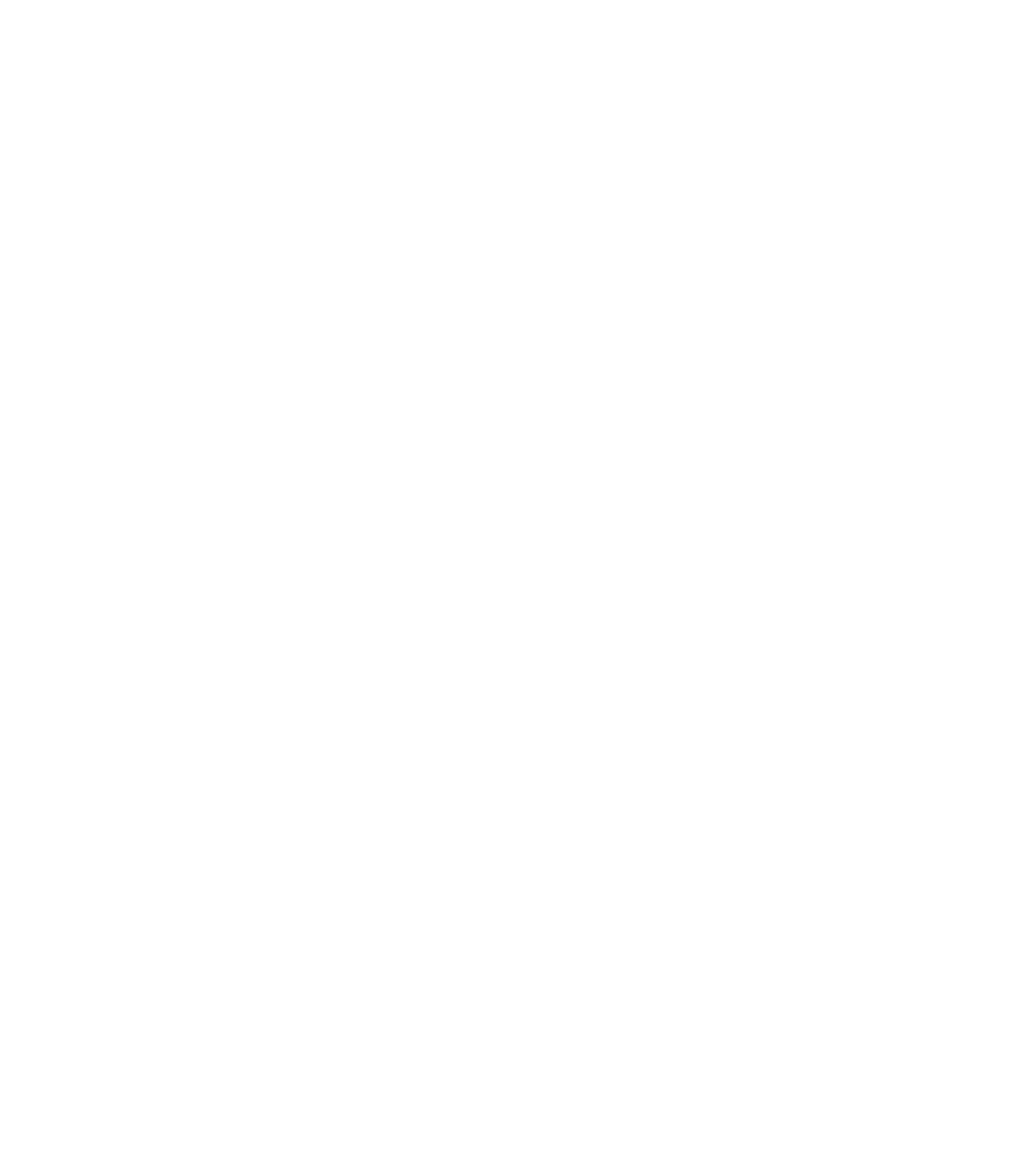
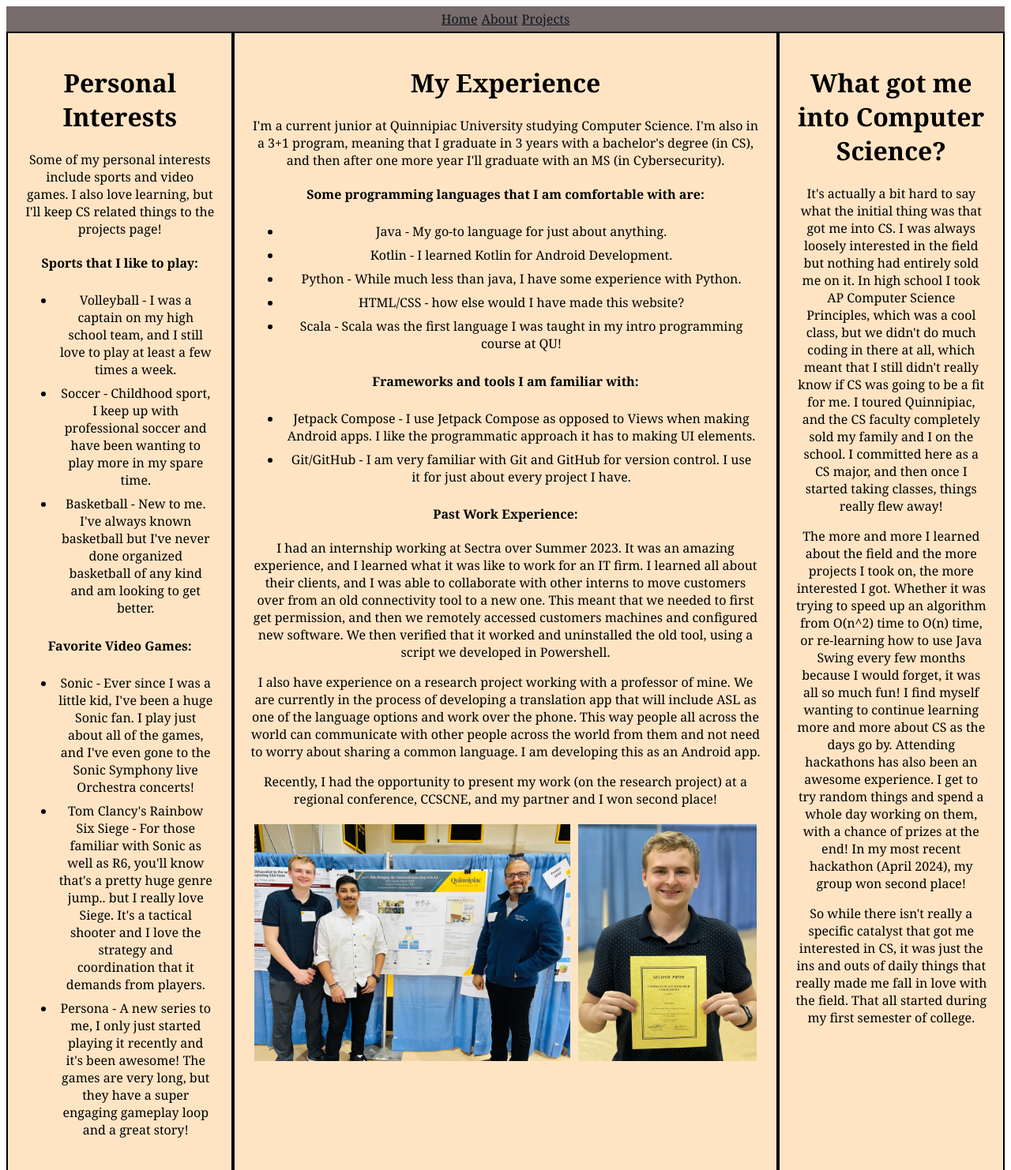
Before and after one commit to PeterZegarek/PeterZegarek.github..io, a plain HTML site: page about.html in a window 1280 px wide. Shown: the top 1482 px of the page at 79% size. Before the commit the page ends 800 px from the top, so only its background shows below. Drawn offline with Linux system fonts and the light colour scheme.

Commit message:
Added the about page

```diff
--- a/about.html
+++ b/about.html
@@ -0,0 +1,91 @@
+<html>
+    <head>
+        <title>My personal website</title>
+        <link type="text/css" href="main.css" rel="stylesheet"/>
+    </head>
+
+    <body>
+        <div class="navbar">
+            <!-- gggg -->
+            <a class="nav-option" href="index.html">Home</a>
+            <a class="nav-option" href="about.html">About</a>
+            <a class="nav-option" href="projects.html">Projects</a>
+        </div>
+        <!-- Div of 3 divs that will each be a column -->
+        <div class = "split-section">
+            <!-- First section -->
+            <div class = "column">
+                <h1>Personal Interests</h1>
+                <p>Some of my personal interests include sports and video games. I also love learning, but I'll keep CS related things to the projects page!</p>
+                <h4>Sports that I like to play:</h4>
+                <ul>
+                    <li>Volleyball - I was a captain on my high school team, and I still love to play at least a few times a week.</li>
+                    <li>Soccer - Childhood sport, I keep up with professional soccer and have been wanting to play more in my spare time.</li>
+                    <li>Basketball - New to me. I've always known basketball but I've never done organized basketball of any kind and am looking to get better.</li>
+                </ul>
+
+                <h4>Favorite Video Games:</h4>
+                <ul>
+                    <li>Sonic - Ever since I was a little kid, I've been a huge Sonic fan. I play just about all of the games, and I've even gone to the Sonic Symphony live Orchestra concerts!</li>
+                    <li>Tom Clancy's Rainbow Six Siege - For those familiar with Sonic as well as R6, you'll know that's a pretty huge genre jump.. but I really love Siege. It's a tactical shooter and I love the strategy and coordination that it demands from players.</li>
+                    <li>Persona - A new series to me, I only just started playing it recently and it's been awesome! The games are very long, but they have a super engaging gameplay loop and a great story!</li>
+                </ul>
+                <!-- Could probably put some photos down here. One with johnny, one of volleyball -->
+
+            </div>
+            <!-- Second section -->
+            <div class = "column">
+                <h1>My Experience</h1>
+                <p>I'm a current junior at Quinnipiac University studying Computer Science. I'm also in a 3+1 program, meaning that I graduate in 3 years with a bachelor's degree (in CS), and then after one more year I'll graduate with an MS (in Cybersecurity).</p>
+                <h4>Some programming languages that I am comfortable with are:</h4>
+                <ul>
+                    <li>Java - My go-to language for just about anything.</li>
+                    <li>Kotlin - I learned Kotlin for Android Development.</li>
+                    <li>Python - While much less than java, I have some experience with Python.</li>
+                    <li>HTML/CSS - how else would I have made this website?</li>
+                    <li>Scala - Scala was the first language I was taught in my intro programming course at QU!</li>
+                </ul>
+                <h4>Frameworks and tools I am familiar with:</h4>
+                <ul>
+                    <li>Jetpack Compose - I use Jetpack Compose as opposed to Views when making Android apps. I like the programmatic approach it has to making UI elements.</li>
+                    <li>Git/GitHub - I am very familiar with Git and GitHub for version control. I use it for just about every project I have.</li>
+                </ul>
+                <h4>Past Work Experience:</h4>
+                <p>I had an internship working at Sectra over Summer 2023. It was an amazing experience, and I learned what it was like to work for an IT firm. I learned all about their clients, and I was able to collaborate with other interns to move customers over
+                    from an old connectivity tool to a new one. This meant that we needed to first get permission, and then we remotely accessed customers machines and configured new software. We then verified that it worked and uninstalled the old
+                    tool, using a script we developed in Powershell.
+                </p>
+                <p>I also have experience on a research project working with a professor of mine. We are currently in the process of developing a translation app that will include ASL as one of the language options
+                    and work over the phone. This way people all across the world can communicate with other people across the world from them and not need to worry about sharing a common language. I am developing this
+                    as an Android app.
+                </p>
+                <p>Recently, I had the opportunity to present my work (on the research project) at a regional conference, CCSCNE, and my partner and I won second place!</p>
+                <div class = "split-section">
+                    <!-- Put the two pictures side by side -->
+                    <img src="CCSCNEPOSTER.jpg" alt = "A photo of me, my research partner, and our advisor standing by our research poster.">
+                    <img src="CCSCNEPRIZE.jpg" alt = "A photo of me with my second place prize.">
+
+                </div>
+
+            </div>
+            <!-- Third section -->
+            <div class = "column">
+                <h1>What got me into Computer Science?</h1>
+                <p>It's actually a bit hard to say what the initial thing was that got me into CS. I was always loosely interested in the field but nothing had entirely sold me on it.
+                    In high school I took AP Computer Science Principles, which was a cool class, but we didn't do much coding in there at all, which meant that I still didn't really know if CS
+                    was going to be a fit for me. I toured Quinnipiac, and the CS faculty completely sold my family and I on the school. I committed here as a CS major, and then once I started taking classes,
+                    things really flew away!
+                 </p>
+                 <p>The more and more I learned about the field and the more projects I took on, the more interested I got.
+                    Whether it was trying to speed up an algorithm from O(n^2) time to O(n) time, or re-learning how to use Java Swing every few months because I would forget, it was all so much fun!
+                    I find myself wanting to continue learning more and more about CS as the days go by. Attending hackathons has also been an awesome experience. I get to try random things and spend a whole day working on them, with a chance of prizes at the end!
+                    In my most recent hackathon (April 2024), my group won second place!
+                 </p>
+                 <p>
+                    So while there isn't really a specific catalyst that got me interested in CS, it was just the ins and outs of daily things that really made me fall in love with the field.
+                    That all started during my first semester of college.
+                 </p>
+            </div>
+        </div>
+    </body>
+</html>
--- a/main.css
+++ b/main.css
@@ -1,5 +1,9 @@
 .header {
     color: red;
+}
+
+body {
+    font-family: Georgia, 'Times New Roman', Times, serif;
 }
 
 .subheader {
@@ -21,3 +25,43 @@
     color: rgb(15, 23, 31);
     margin-right: 5px;
 }
+
+.home {
+    width: 80%;
+    margin: 0 auto;
+    padding-bottom: 5px;
+    justify-content: center;
+    text-align: center;
+    background-color: bisque;
+    display: flex;
+    flex-direction: column;
+}
+.home img {
+    max-width: 300px;
+    height: auto;
+    align-self: center;
+}
+.split-section img {
+    max-height: 300px;
+    width: auto;
+    padding: 5px;
+}
+
+.split-section {
+    background-color: bisque;
+    display: flex;
+    flex-direction: row;
+    justify-content: center;
+    /* align-items: center; */
+}
+
+.column {
+    flex: 1;
+    padding: 20px;
+    justify-content: center;
+    text-align: center;
+    border: 2px solid rgb(0, 0, 0);
+}
+.column li {
+    padding: 4px;
+}
```
Also changed, not shown: index.html (+4 -4 lines), CCSCNEPOSTER.jpg (added), CCSCNEPRIZE.jpg (added).
